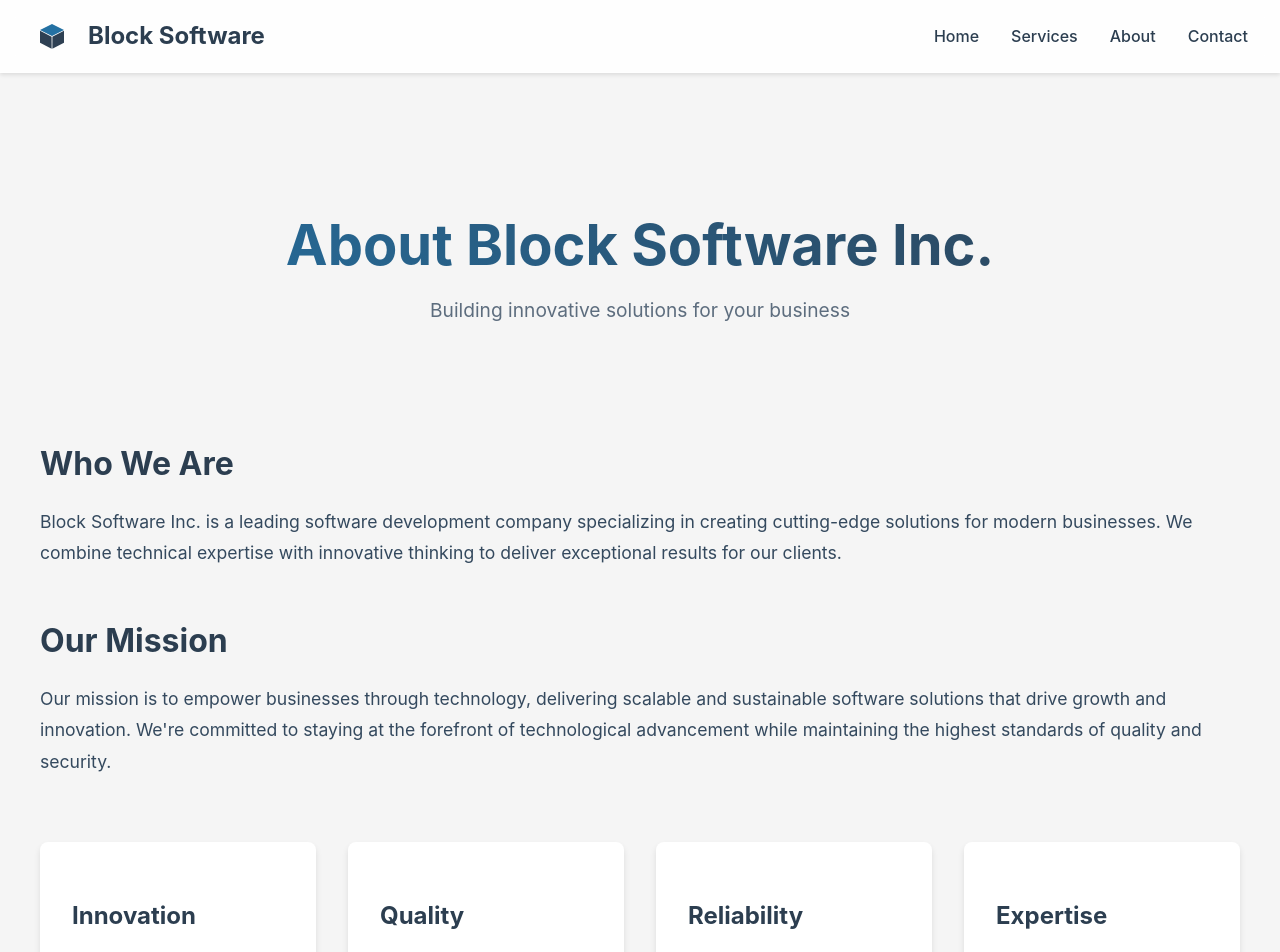
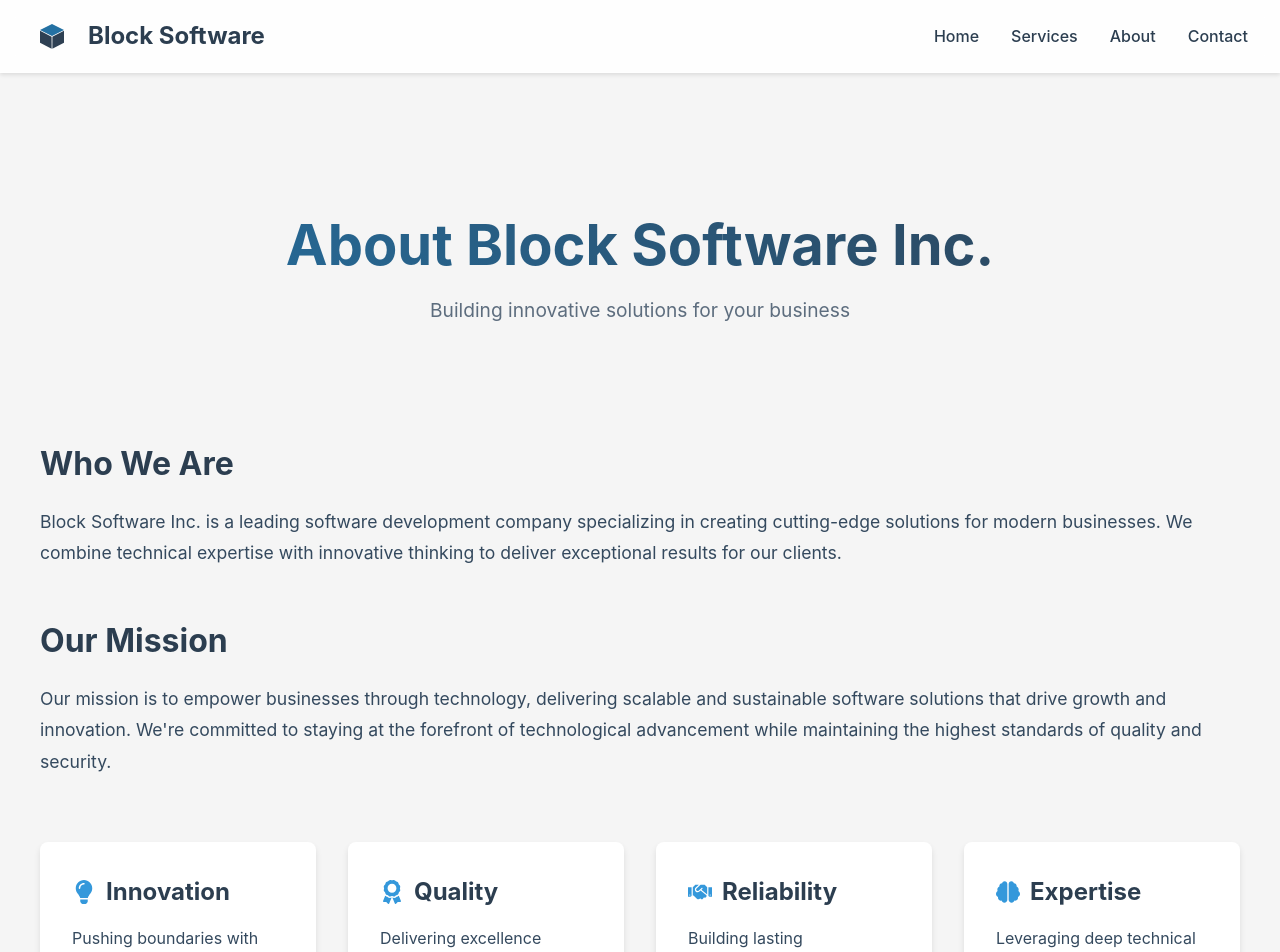
Before and after one commit to mmiao122671/website, a React (Vite) app: page /about in a window 1280 px wide. Shown: the top 952 px of the page. Built offline with nearby package versions, Linux system fonts and the light colour scheme.

Commit message:
add icon on service and about page

```diff
--- a/src/pages/AboutPage.css
+++ b/src/pages/AboutPage.css
@@ -82,3 +82,19 @@
     grid-template-columns: 1fr;
   }
 }
+
+.card-header {
+  display: flex;
+  align-items: center;
+  gap: 10px;
+  margin-bottom: 1rem;
+}
+
+.card-icon {
+  font-size: 24px;
+  color: #3498db;  /* Or any color that matches your theme */
+}
+
+.card-header h3 {
+  margin: 0;
+}
--- a/src/pages/AboutPage.tsx
+++ b/src/pages/AboutPage.tsx
@@ -1,4 +1,5 @@
 import './AboutPage.css'
+import { FaLightbulb, FaAward, FaHandshake, FaBrain } from 'react-icons/fa';
 
 export function AboutPage() {
   return (
@@ -21,19 +22,31 @@ export function AboutPage() {
 
         <div className="about-grid">
           <div className="about-card">
-            <h3>Innovation</h3>
+            <div className="card-header">
+              <FaLightbulb className="card-icon" />
+              <h3>Innovation</h3>
+            </div>
             <p>Pushing boundaries with cutting-edge technology solutions</p>
           </div>
           <div className="about-card">
-            <h3>Quality</h3>
+            <div className="card-header">
+              <FaAward className="card-icon" />
+              <h3>Quality</h3>
+            </div>
             <p>Delivering excellence through rigorous development standards</p>
           </div>
           <div className="about-card">
-            <h3>Reliability</h3>
+            <div className="card-header">
+              <FaHandshake className="card-icon" />
+              <h3>Reliability</h3>
+            </div>
             <p>Building lasting partnerships with dependable solutions</p>
           </div>
           <div className="about-card">
-            <h3>Expertise</h3>
+            <div className="card-header">
+              <FaBrain className="card-icon" />
+              <h3>Expertise</h3>
+            </div>
             <p>Leveraging deep technical knowledge and industry experience</p>
           </div>
         </div>
--- a/src/pages/ServicesPage.css
+++ b/src/pages/ServicesPage.css
@@ -88,3 +88,14 @@
     padding: 2rem;
   }
 }
+
+.title-with-icon {
+  display: flex;
+  align-items: center;
+  gap: 12px;
+  margin-bottom: 1rem;
+}
+
+.title-with-icon h2 {
+  margin: 0;
+}
--- a/src/pages/ServicesPage.tsx
+++ b/src/pages/ServicesPage.tsx
@@ -1,10 +1,12 @@
 import { useEffect } from 'react'
 import './ServicesPage.css'
+import { FaGlobe, FaLaptopCode, FaEthereum } from 'react-icons/fa';
 
 const serviceDetails = {
   web: {
     title: "Web Applications",
     description: "Powerful and responsive web experiences",
+    icon: FaGlobe,
     details: [
       "Single Page Applications (SPA)",
       "Progressive Web Apps (PWA)",
@@ -18,6 +20,7 @@ const serviceDetails = {
   software: {
     title: "Software Development",
     description: "Tailored solutions for your unique needs",
+    icon: FaLaptopCode,
     details: [
       "Enterprise Software Development",
       "Cloud-based Solutions",
@@ -31,6 +34,7 @@ const serviceDetails = {
   web3: {
     title: "Web3 Development",
     description: "Blockchain and decentralized applications",
+    icon: FaEthereum,
     details: [
       "Smart Contract Development",
       "DeFi Applications",
@@ -64,7 +68,10 @@ export function ServicesPage() {
 
       {Object.entries(serviceDetails).map(([key, service]) => (
         <div key={key} className="service-detail-section" id={key}>
-          <h2 style={{ color: service.color }}>{service.title}</h2>
+          <div className="title-with-icon">
+            <service.icon size={24} style={{ color: service.color }} />
+            <h2 style={{ color: service.color }}>{service.title}</h2>
+          </div>
           <p className="service-subtitle">{service.description}</p>
 
           <div className="service-content">
```
